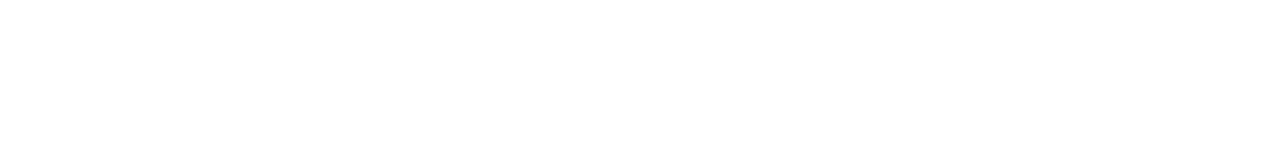
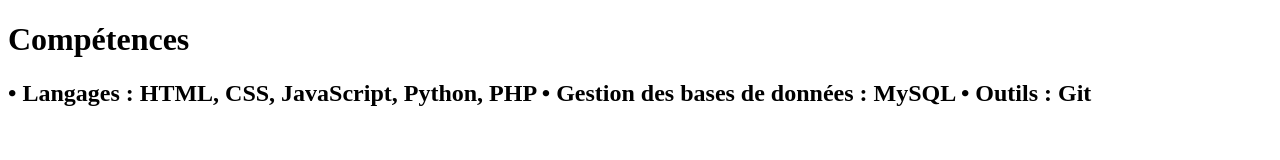
Before and after one commit to NEAL-Ariel/mon-cv, a plain HTML site: page index.html in a window 1280 px wide. Drawn offline with Linux system fonts and the light colour scheme.

Commit message:
mise en place de la section competences

```diff
--- a/index.html
+++ b/index.html
@@ -7,6 +7,12 @@
     <link rel="stylesheet" href="style.css">
 </head>
 <body>
+    <h1>Compétences</h1>
+    <h2>
+        •	Langages : HTML, CSS, JavaScript, Python, PHP
 
+        •	Gestion des bases de données : MySQL
+        •	Outils : Git
+        </h2>
 </body>
 </html>
```
